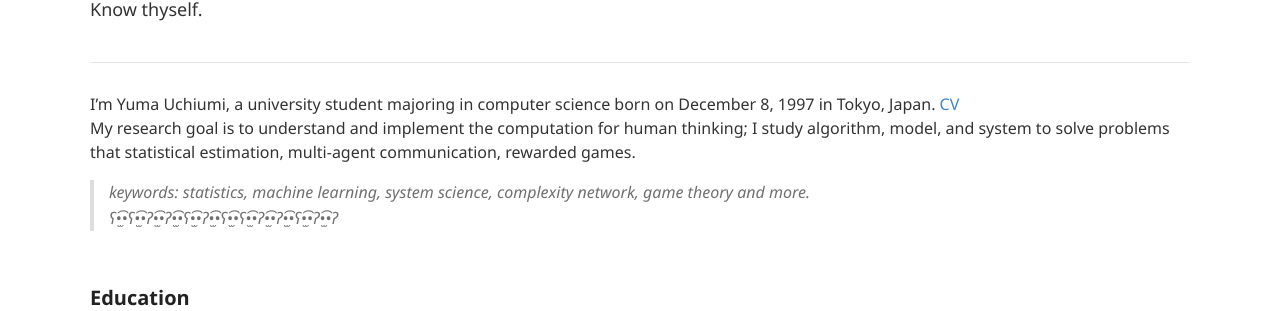
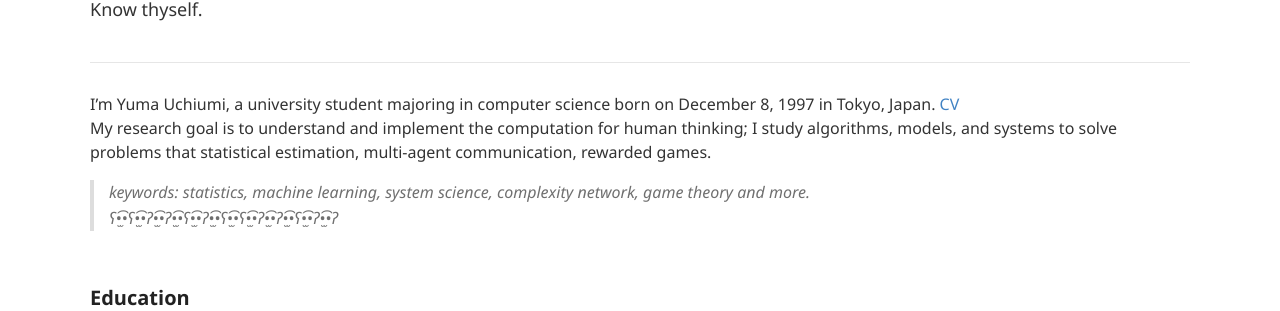
Before and after one commit to yumaloop/old-jekyll-blog-site, a Jekyll site: the page built from about.md, in a window 1280 px wide. Shown: the part 349-660 px from the top of the page. Built offline with Jekyll 4.4.1, drawn with Linux system fonts in a browser that asks for light colours; comment, search, counter and statistics services are not loaded.

Commit message:
update repo 2020年 1月20日 月曜日 13時30分53秒 JST

```diff
--- a/about.md
+++ b/about.md
@@ -8,7 +8,7 @@ permalink: /about/
 I'm Yuma Uchiumi, a university student majoring in computer science
 born on December 8, 1997 in Tokyo, Japan.  [CV](https://github.com/yumaloop/yumaloop.github.io/blob/master/assets/pdf/CV201906.pdf)<br>
 My research goal is to understand and implement the computation for human thinking;
-I study algorithm, model, and system to solve problems that statistical estimation, multi-agent communication, rewarded games.
+I study algorithms, models, and systems to solve problems that statistical estimation, multi-agent communication, rewarded games.
 
 > keywords: statistics, machine learning, system science, complexity network, game theory and more. <br>
 > ʕ•̫͡•ʕ•̫͡•ʔ•̫͡•ʔ•̫͡•ʕ•̫͡•ʔ•̫͡•ʕ•̫͡•ʕ•̫͡•ʔ•̫͡•ʔ•̫͡•ʕ•̫͡•ʔ•̫͡•ʔ
```
